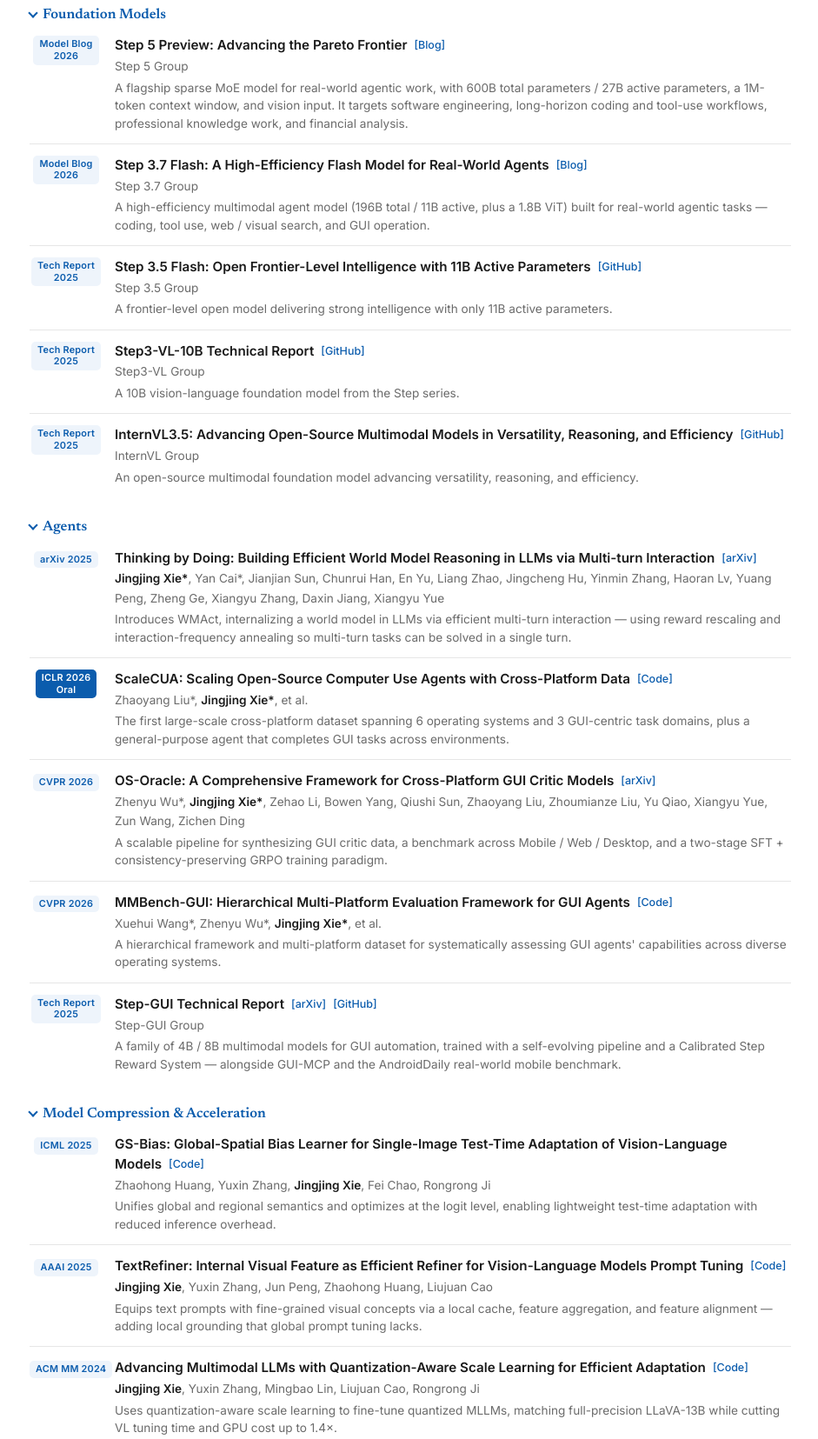
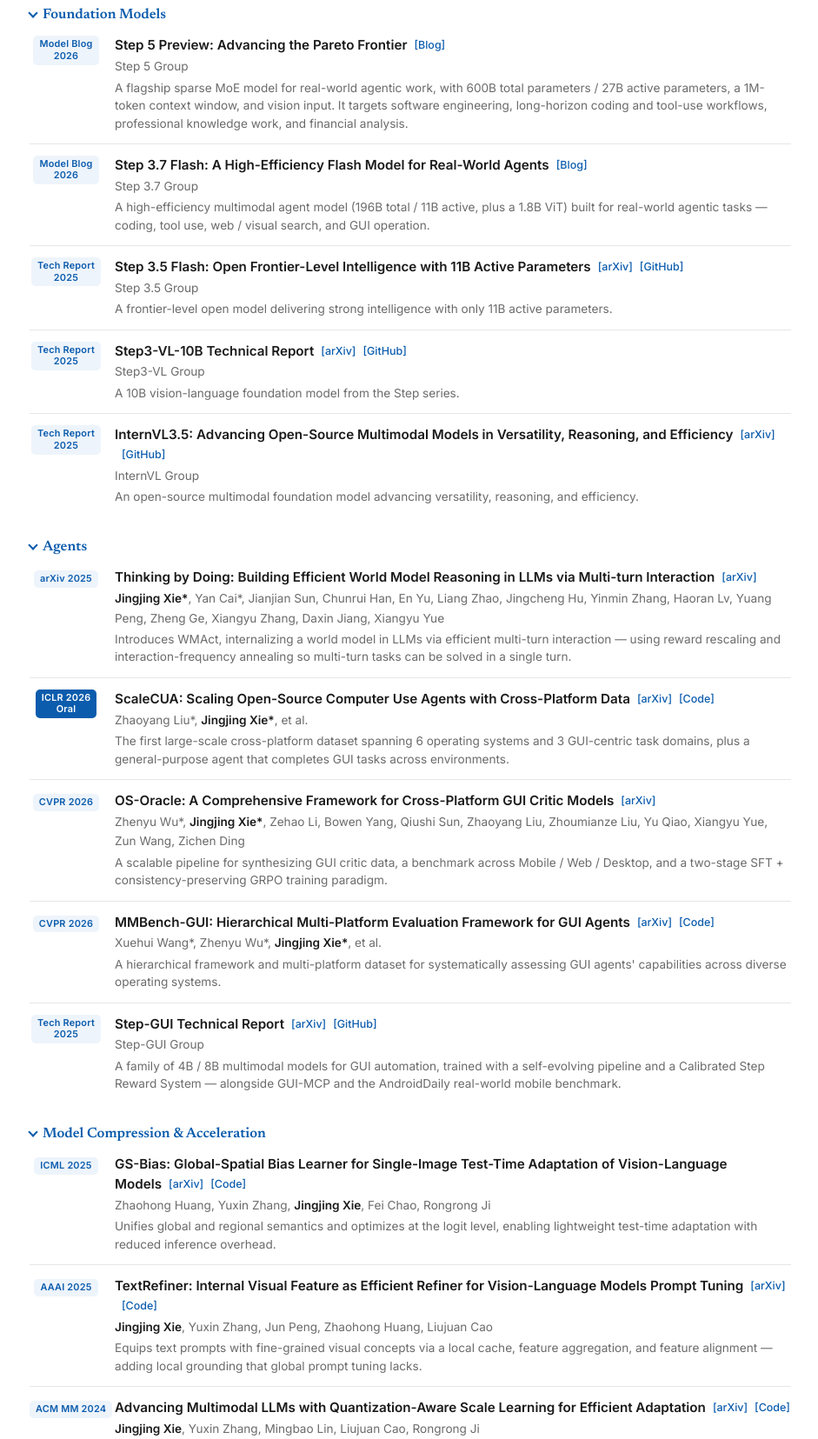
Before and after one commit to XieJJing/jingjingxie.github.io, a plain HTML site: page index.html in a window 1280 px wide. Shown: the part 1391-3046 px from the top of the page at 87% size, without its empty margins (168-1109 px from the left). Drawn offline with Linux system fonts and the light colour scheme.

Commit message:
Add arXiv links for publications

```diff
--- a/index.html
+++ b/index.html
@@ -266,8 +266,8 @@
       <li><span class="date">2026.02</span><span><strong>OS-Oracle</strong>: A Comprehensive Framework for Cross-Platform GUI Critic Models. Accepted to <strong>CVPR 2026</strong>.</span></li>
       <li><span class="date">2026.02</span><span><strong>MMBench-GUI</strong>: Hierarchical Multi-Platform Evaluation Framework for GUI Agents. Accepted to <strong>CVPR 2026</strong>.</span></li>
       <li><span class="date">2026.01</span><span><strong>ScaleCUA</strong>: Scaling Open-Source Computer Use Agents with Cross-Platform Data. Accepted to <strong>ICLR 2026</strong> (Oral).</span></li>
-      <li><span class="date">2026.01</span><span><strong>Step 3.5 Flash</strong>: Open Frontier-Level Intelligence with 11B Active Parameters. <a href="https://github.com/stepfun-ai/Step-3.5-Flash" target="_blank" rel="noopener">Released</a>.</span></li>
-      <li><span class="date">2026.01</span><span><strong>Step3-VL-10B</strong>: A Compact yet Frontier Multimodal Model. <a href="https://github.com/stepfun-ai/Step3-VL-10B" target="_blank" rel="noopener">Released</a>.</span></li>
+      <li><span class="date">2026.01</span><span><strong>Step 3.5 Flash</strong>: Open Frontier-Level Intelligence with 11B Active Parameters. <a href="https://github.com/stepfun-ai/Step-3.5-Flash" target="_blank" rel="noopener">Released</a> · <a href="https://arxiv.org/abs/2602.10604" target="_blank" rel="noopener">arXiv</a>.</span></li>
+      <li><span class="date">2026.01</span><span><strong>Step3-VL-10B</strong>: A Compact yet Frontier Multimodal Model. <a href="https://github.com/stepfun-ai/Step3-VL-10B" target="_blank" rel="noopener">Released</a> · <a href="https://arxiv.org/abs/2601.09668" target="_blank" rel="noopener">arXiv</a>.</span></li>
       <li><span class="date">2025.12</span><span><strong>Step-GUI</strong>: A Family of Multimodal Models for GUI Automation. Released on <a href="https://arxiv.org/abs/2512.15431" target="_blank" rel="noopener">arXiv</a>.</span></li>
       <li><span class="date">2025.11</span><span><strong>WMAct</strong>: Thinking by Doing — Building Efficient World Model Reasoning in LLMs. Released on <a href="https://arxiv.org/abs/2511.23476" target="_blank" rel="noopener">arXiv</a>.</span></li>
       <li><span class="date">2025.08</span><span><strong>InternVL3.5</strong>: Advancing Open-Source Multimodal Models in Versatility, Reasoning, and Efficiency. Released on <a href="https://arxiv.org/abs/2508.18265" target="_blank" rel="noopener">arXiv</a>.</span></li>
@@ -308,7 +308,7 @@
     <div class="pub">
       <div class="venue"><span class="badge">Tech Report<br>2025</span></div>
       <div class="body">
-        <div class="title">Step 3.5 Flash: Open Frontier-Level Intelligence with 11B Active Parameters<a class="code" href="https://github.com/stepfun-ai/Step-3.5-Flash" target="_blank" rel="noopener">[GitHub]</a></div>
+        <div class="title">Step 3.5 Flash: Open Frontier-Level Intelligence with 11B Active Parameters<a class="code" href="https://arxiv.org/abs/2602.10604" target="_blank" rel="noopener">[arXiv]</a><a class="code" href="https://github.com/stepfun-ai/Step-3.5-Flash" target="_blank" rel="noopener">[GitHub]</a></div>
         <span class="authors">Step 3.5 Group</span>
         <div class="desc">A frontier-level open model delivering strong intelligence with only 11B active parameters.</div>
       </div>
@@ -317,7 +317,7 @@
     <div class="pub">
       <div class="venue"><span class="badge">Tech Report<br>2025</span></div>
       <div class="body">
-        <div class="title">Step3-VL-10B Technical Report<a class="code" href="https://github.com/stepfun-ai/Step3-VL-10B" target="_blank" rel="noopener">[GitHub]</a></div>
+        <div class="title">Step3-VL-10B Technical Report<a class="code" href="https://arxiv.org/abs/2601.09668" target="_blank" rel="noopener">[arXiv]</a><a class="code" href="https://github.com/stepfun-ai/Step3-VL-10B" target="_blank" rel="noopener">[GitHub]</a></div>
         <span class="authors">Step3-VL Group</span>
         <div class="desc">A 10B vision-language foundation model from the Step series.</div>
       </div>
@@ -326,7 +326,7 @@
     <div class="pub">
       <div class="venue"><span class="badge">Tech Report<br>2025</span></div>
       <div class="body">
-        <div class="title">InternVL3.5: Advancing Open-Source Multimodal Models in Versatility, Reasoning, and Efficiency<a class="code" href="https://github.com/OpenGVLab/InternVL" target="_blank" rel="noopener">[GitHub]</a></div>
+        <div class="title">InternVL3.5: Advancing Open-Source Multimodal Models in Versatility, Reasoning, and Efficiency<a class="code" href="https://arxiv.org/abs/2508.18265" target="_blank" rel="noopener">[arXiv]</a><a class="code" href="https://github.com/OpenGVLab/InternVL" target="_blank" rel="noopener">[GitHub]</a></div>
         <span class="authors">InternVL Group</span>
         <div class="desc">An open-source multimodal foundation model advancing versatility, reasoning, and efficiency.</div>
       </div>
@@ -348,7 +348,7 @@
     <div class="pub">
       <div class="venue"><span class="badge oral">ICLR 2026<br>Oral</span></div>
       <div class="body">
-        <div class="title">ScaleCUA: Scaling Open-Source Computer Use Agents with Cross-Platform Data<a class="code" href="https://github.com/OpenGVLab/ScaleCUA" target="_blank" rel="noopener">[Code]</a></div>
+        <div class="title">ScaleCUA: Scaling Open-Source Computer Use Agents with Cross-Platform Data<a class="code" href="https://arxiv.org/abs/2509.15221" target="_blank" rel="noopener">[arXiv]</a><a class="code" href="https://github.com/OpenGVLab/ScaleCUA" target="_blank" rel="noopener">[Code]</a></div>
         <span class="authors">Zhaoyang Liu*, <span class="me">Jingjing Xie*</span>, et al.</span>
         <div class="desc">The first large-scale cross-platform dataset spanning 6 operating systems and 3 GUI-centric task domains, plus a general-purpose agent that completes GUI tasks across environments.</div>
       </div>
@@ -366,7 +366,7 @@
     <div class="pub">
       <div class="venue"><span class="badge">CVPR 2026</span></div>
       <div class="body">
-        <div class="title">MMBench-GUI: Hierarchical Multi-Platform Evaluation Framework for GUI Agents<a class="code" href="https://github.com/open-compass/MMBench-GUI" target="_blank" rel="noopener">[Code]</a></div>
+        <div class="title">MMBench-GUI: Hierarchical Multi-Platform Evaluation Framework for GUI Agents<a class="code" href="https://arxiv.org/abs/2507.19478" target="_blank" rel="noopener">[arXiv]</a><a class="code" href="https://github.com/open-compass/MMBench-GUI" target="_blank" rel="noopener">[Code]</a></div>
         <span class="authors">Xuehui Wang*, Zhenyu Wu*, <span class="me">Jingjing Xie*</span>, et al.</span>
         <div class="desc">A hierarchical framework and multi-platform dataset for systematically assessing GUI agents' capabilities across diverse operating systems.</div>
       </div>
@@ -388,7 +388,7 @@
     <div class="pub">
       <div class="venue"><span class="badge">ICML 2025</span></div>
       <div class="body">
-        <div class="title">GS-Bias: Global-Spatial Bias Learner for Single-Image Test-Time Adaptation of Vision-Language Models<a class="code" href="https://github.com/hzhxmu/GS-Bias" target="_blank" rel="noopener">[Code]</a></div>
+        <div class="title">GS-Bias: Global-Spatial Bias Learner for Single-Image Test-Time Adaptation of Vision-Language Models<a class="code" href="https://arxiv.org/abs/2507.11969" target="_blank" rel="noopener">[arXiv]</a><a class="code" href="https://github.com/hzhxmu/GS-Bias" target="_blank" rel="noopener">[Code]</a></div>
         <span class="authors">Zhaohong Huang, Yuxin Zhang, <span class="me">Jingjing Xie</span>, Fei Chao, Rongrong Ji</span>
         <div class="desc">Unifies global and regional semantics and optimizes at the logit level, enabling lightweight test-time adaptation with reduced inference overhead.</div>
       </div>
@@ -397,7 +397,7 @@
     <div class="pub">
       <div class="venue"><span class="badge">AAAI 2025</span></div>
       <div class="body">
-        <div class="title">TextRefiner: Internal Visual Feature as Efficient Refiner for Vision-Language Models Prompt Tuning<a class="code" href="https://github.com/xjjxmu/TextRefiner" target="_blank" rel="noopener">[Code]</a></div>
+        <div class="title">TextRefiner: Internal Visual Feature as Efficient Refiner for Vision-Language Models Prompt Tuning<a class="code" href="https://arxiv.org/abs/2412.08176" target="_blank" rel="noopener">[arXiv]</a><a class="code" href="https://github.com/xjjxmu/TextRefiner" target="_blank" rel="noopener">[Code]</a></div>
         <span class="authors"><span class="me">Jingjing Xie</span>, Yuxin Zhang, Jun Peng, Zhaohong Huang, Liujuan Cao</span>
         <div class="desc">Equips text prompts with fine-grained visual concepts via a local cache, feature aggregation, and feature alignment — adding local grounding that global prompt tuning lacks.</div>
       </div>
@@ -406,7 +406,7 @@
     <div class="pub">
       <div class="venue"><span class="badge">ACM MM 2024</span></div>
       <div class="body">
-        <div class="title">Advancing Multimodal LLMs with Quantization-Aware Scale Learning for Efficient Adaptation<a class="code" href="https://github.com/xjjxmu/QSLAW" target="_blank" rel="noopener">[Code]</a></div>
+        <div class="title">Advancing Multimodal LLMs with Quantization-Aware Scale Learning for Efficient Adaptation<a class="code" href="https://arxiv.org/abs/2408.03735" target="_blank" rel="noopener">[arXiv]</a><a class="code" href="https://github.com/xjjxmu/QSLAW" target="_blank" rel="noopener">[Code]</a></div>
         <span class="authors"><span class="me">Jingjing Xie</span>, Yuxin Zhang, Mingbao Lin, Liujuan Cao, Rongrong Ji</span>
         <div class="desc">Uses quantization-aware scale learning to fine-tune quantized MLLMs, matching full-precision LLaVA-13B while cutting VL tuning time and GPU cost up to 1.4×.</div>
       </div>
```
